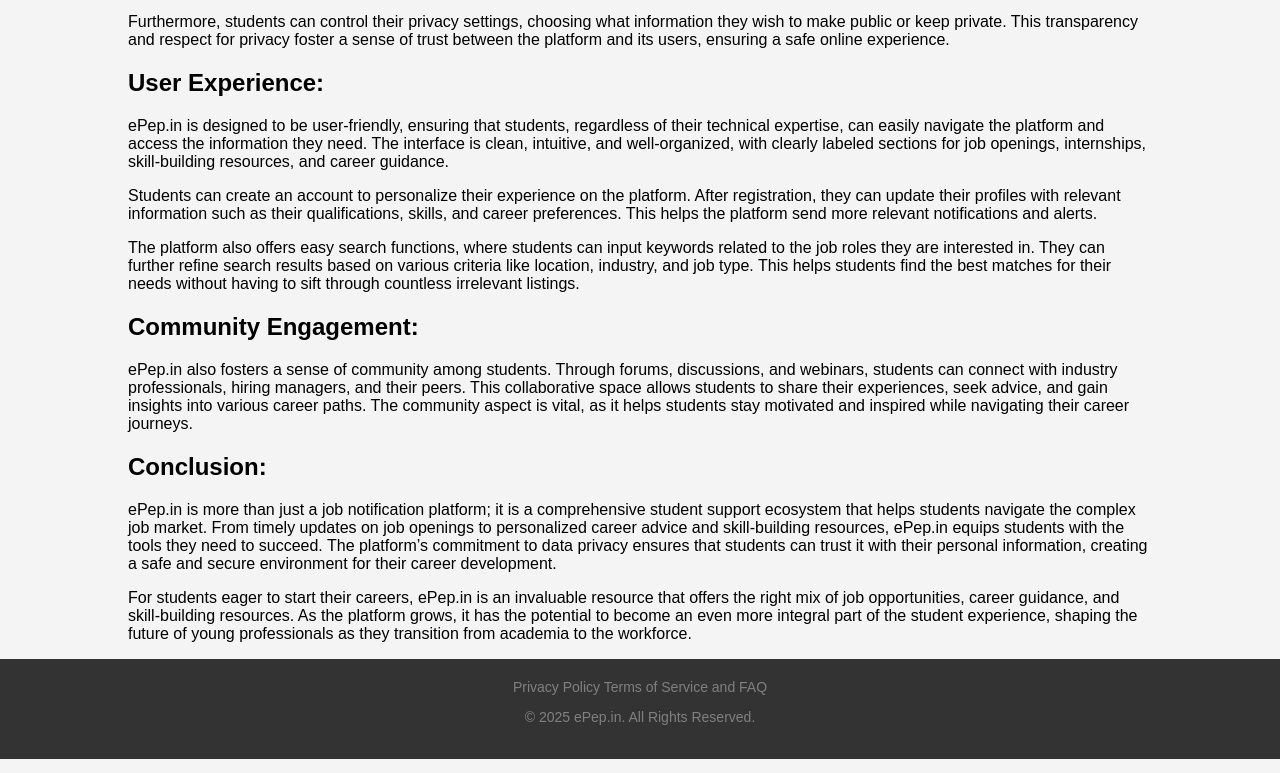
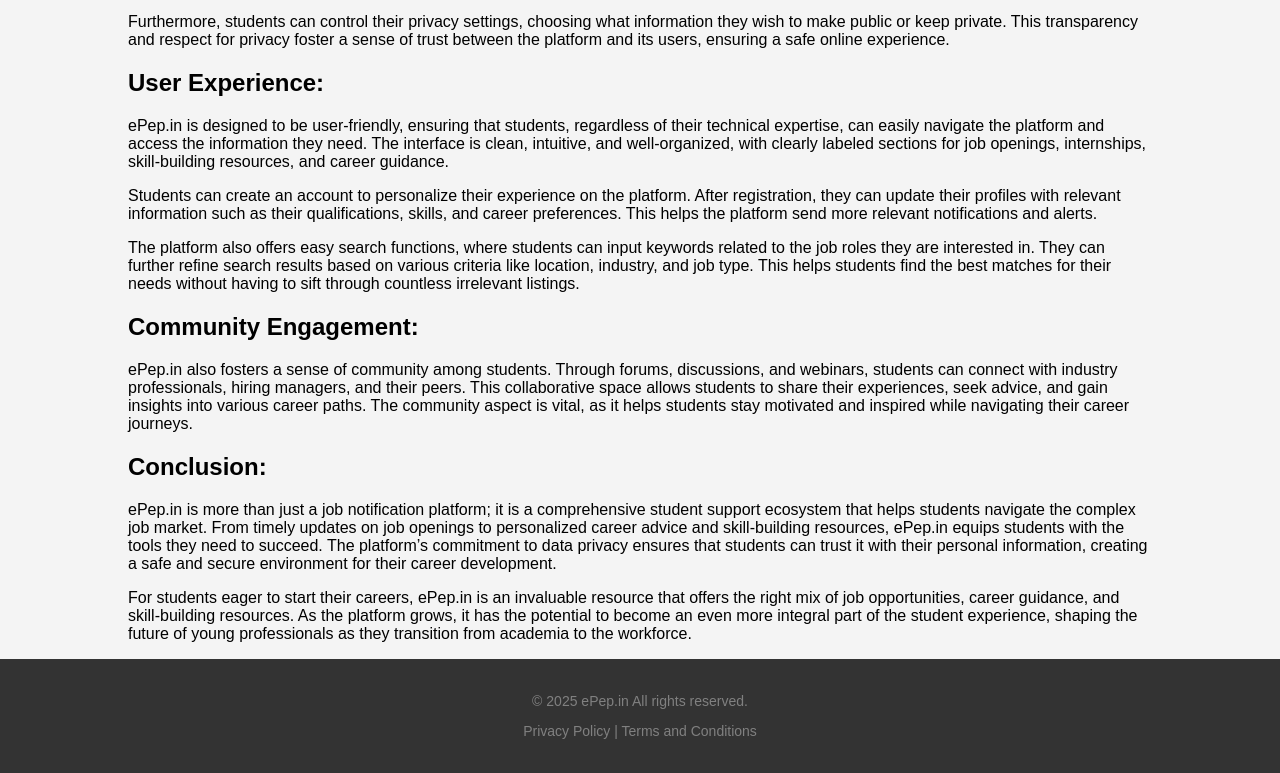
Before and after one commit to srimaruthi-raghunath/epeps, a plain HTML site: page privacy.html in a window 1280 px wide. Shown: the part 1925-2698 px from the top of the page. Drawn offline with Linux system fonts and the light colour scheme.

Commit message:
PT update

```diff
--- a/privacy.html
+++ b/privacy.html
@@ -89,14 +89,10 @@
     <p>For students eager to start their careers, ePep.in is an invaluable resource that offers the right mix of job opportunities, career guidance, and skill-building resources. As the platform grows, it has the potential to become an even more integral part of the student experience, shaping the future of young professionals as they transition from academia to the workforce.</p>
 </div>
 
-    <footer>
-        <!-- Footer Links -->
-        <div>
-          <a href="privacy.html" class="privacy">Privacy Policy</a>
-          <a href="terms-conditions.html" class="privacy">Terms of Service and FAQ</a>
-        </div>
+<footer>
+    <p>&copy; 2025 ePep.in All rights reserved.</p>
+    <p><a href="privacy">Privacy Policy</a> | <a href="terms-conditions">Terms and Conditions</a></p>
+</footer>
 
-        <p>&copy; 2025 ePep.in. All Rights Reserved.</p>
-      </footer>
 </body>
 </html>
```
Also changed, not shown: terms-conditions.html (+3 -8 lines).
